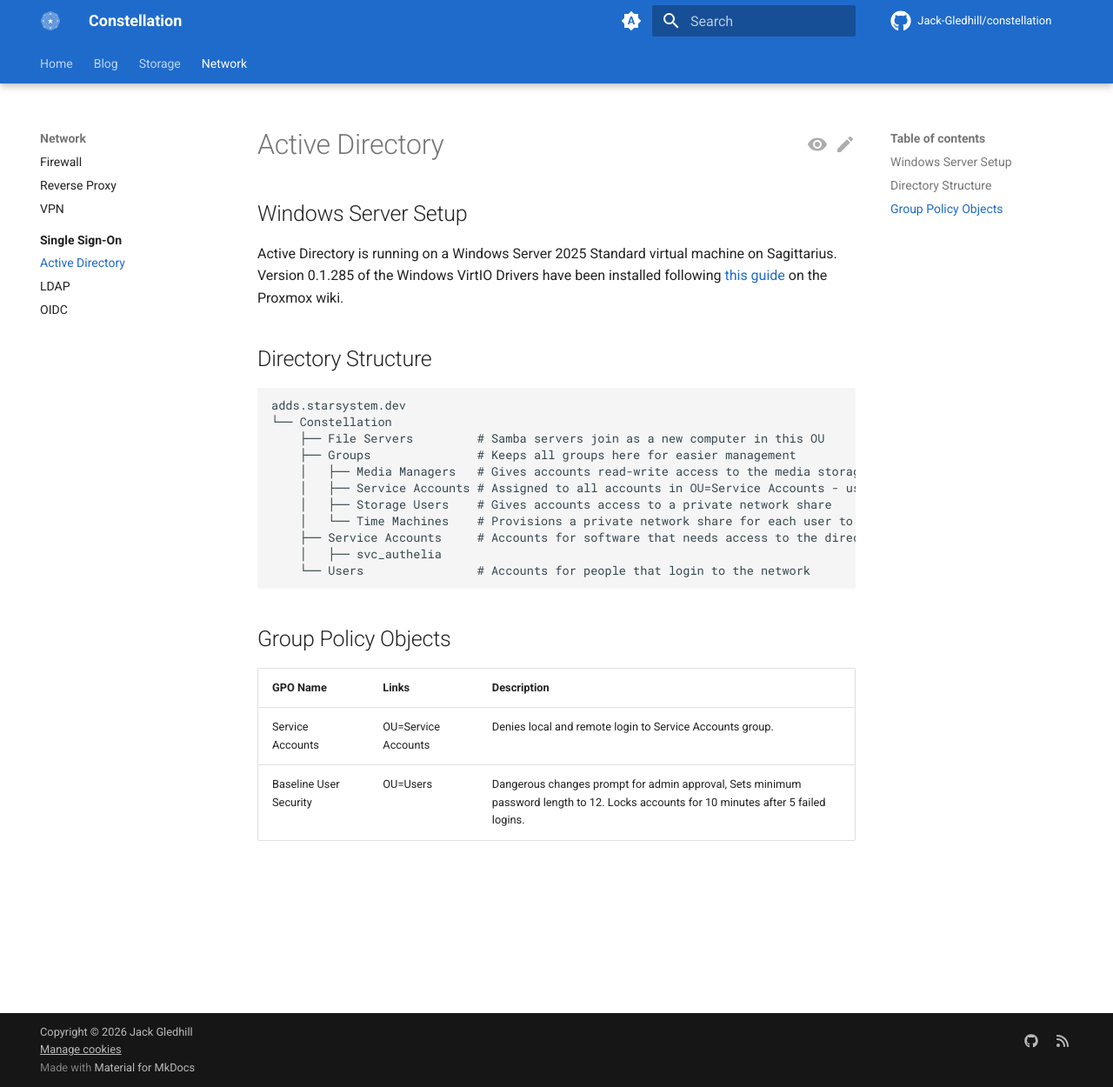
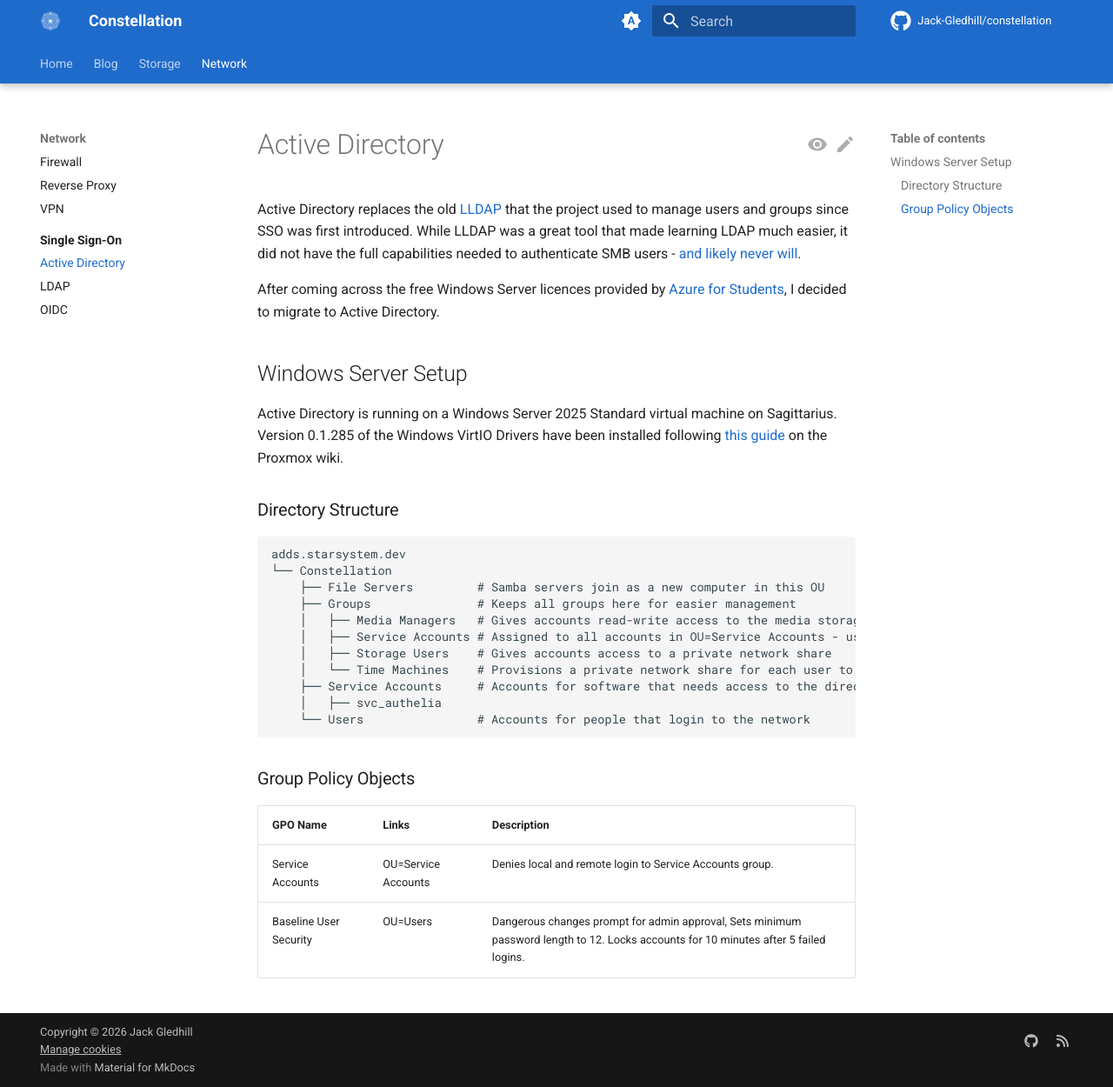
Before and after one commit to Jack-Gledhill/constellation, an MkDocs documentation site: the page built from docs/src/network/sso/ad.md, in a window 1280 px wide and 1250 px high. Shown: the whole window at 87% size. Built offline with MkDocs 1.6.1 and Material for MkDocs 9.7.7, drawn with Linux system fonts in a browser that asks for light colours; plug-ins that fetch from the network failed and are left out; comment, search, counter and statistics services are not loaded.

Commit message:
Add some more documentation on AD

````diff
--- a/docs/src/network/sso/ad.md
+++ b/docs/src/network/sso/ad.md
@@ -1,11 +1,16 @@
 # Active Directory
+
+Active Directory replaces the old [LLDAP](https://github.com/lldap/lldap) that the project used to manage users and groups since SSO was first introduced.
+While LLDAP was a great tool that made learning LDAP much easier, it did not have the full capabilities needed to authenticate SMB users - [and likely never will](https://github.com/lldap/lldap/issues/599).
+
+After coming across the free Windows Server licences provided by [Azure for Students](https://azure.microsoft.com/en-us/free/students), I decided to migrate to Active Directory.
 
 ## Windows Server Setup
 
 Active Directory is running on a Windows Server 2025 Standard virtual machine on Sagittarius.
 Version 0.1.285 of the Windows VirtIO Drivers have been installed following [this guide](https://pve.proxmox.com/wiki/Windows_VirtIO_Drivers) on the Proxmox wiki.
 
-## Directory Structure
+### Directory Structure
 
 ```
 adds.starsystem.dev
@@ -21,7 +26,7 @@
     └── Users                # Accounts for people that login to the network
 ```
 
-## Group Policy Objects
+### Group Policy Objects
 
 | GPO Name               | Links               | Description                                                                                                                           |
 |------------------------|---------------------|---------------------------------------------------------------------------------------------------------------------------------------|
````
